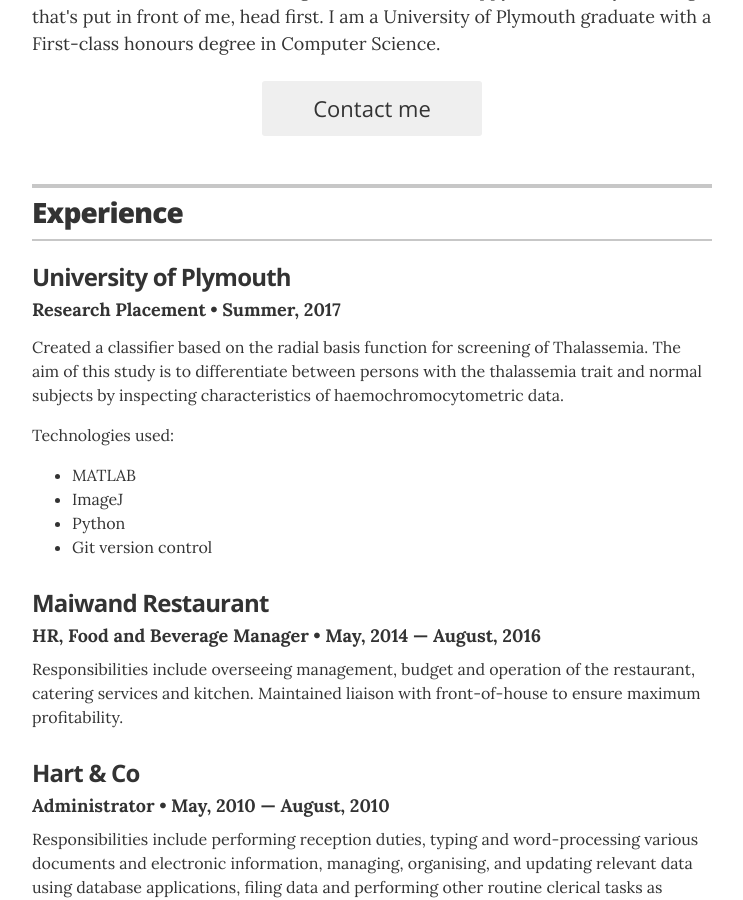
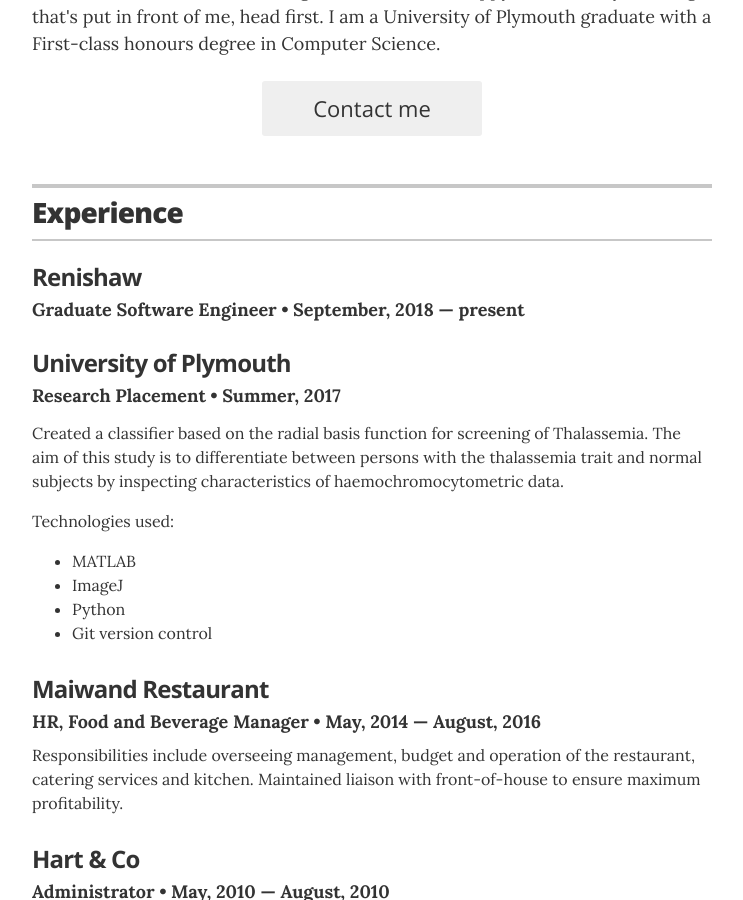
Before and after one commit to nmazidi/nmazidi.github.io, a Jekyll site: the page built from index.html, in a window 1280 px wide and 900 px high, scrolled down 310 px. Shown: the whole window, without its empty margins (268-1011 px from the left). Built offline with Jekyll 4.4.1, drawn with Linux system fonts in a browser that asks for light colours.

Commit message:
renishaw

```diff
--- a/_data/experience.yml
+++ b/_data/experience.yml
@@ -1,13 +1,13 @@
 # Jobs
+- company: Renishaw
+  position: Graduate Software Engineer
+  duration:  September, 2018 &mdash; present
+  summary:
+
 - company: University of Plymouth
   position: Research Placement
   duration:   Summer, 2017
   summary: <p>Created a classifier based on the radial basis function for screening of Thalassemia. The aim of this study is to differentiate between persons with the thalassemia trait and normal subjects by inspecting characteristics of haemochromocytometric data.</p><p>Technologies used:</p><ul><li>MATLAB</li><li>ImageJ</li><li>Python</li><li>Git version control</li></ul>
-
-#- company: UniTuition
-#  position: Tutor
-#  duration:  May, 2017 &mdash; August, 2017
-#  summary:
 
 - company: Maiwand Restaurant
   position: HR, Food and Beverage Manager
```
